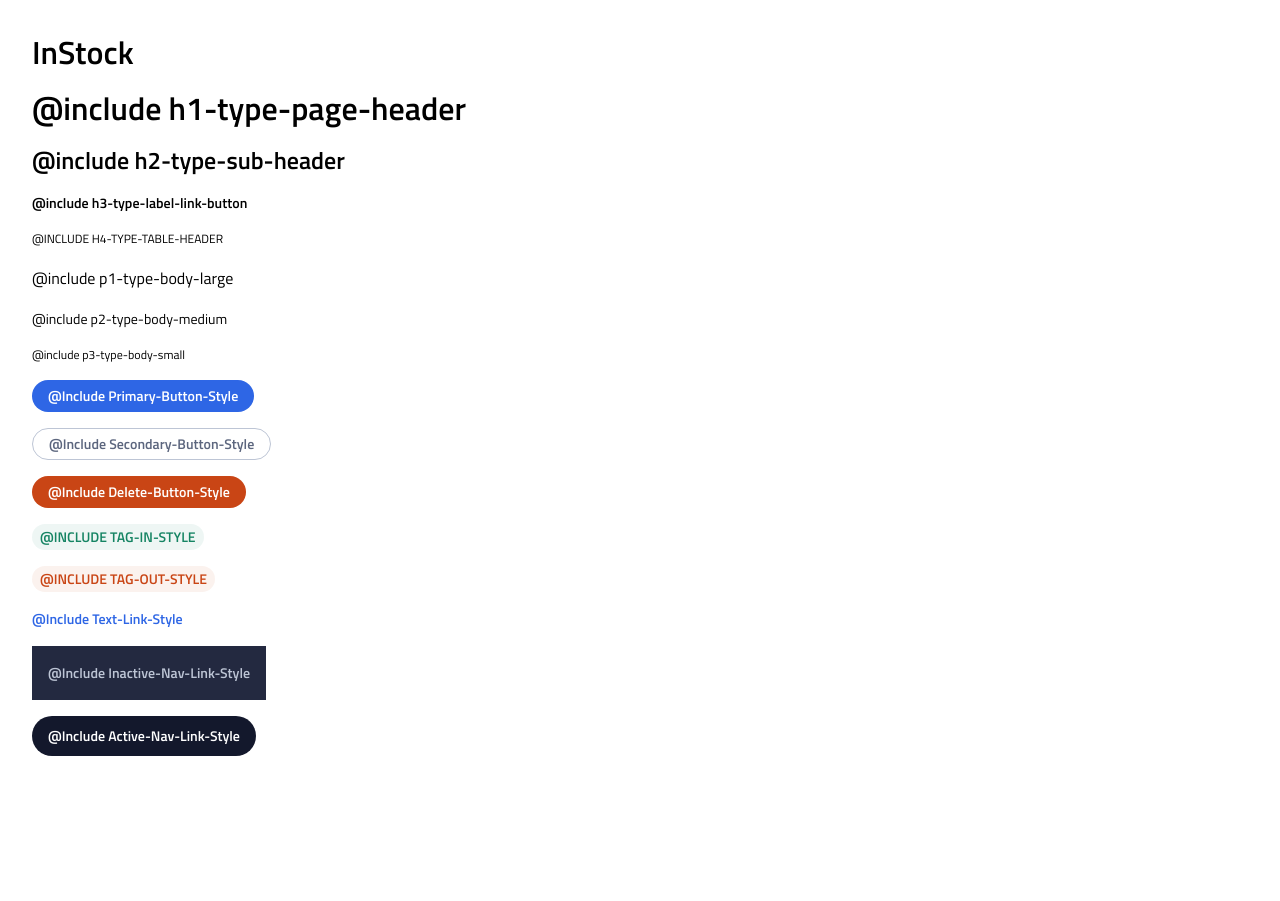
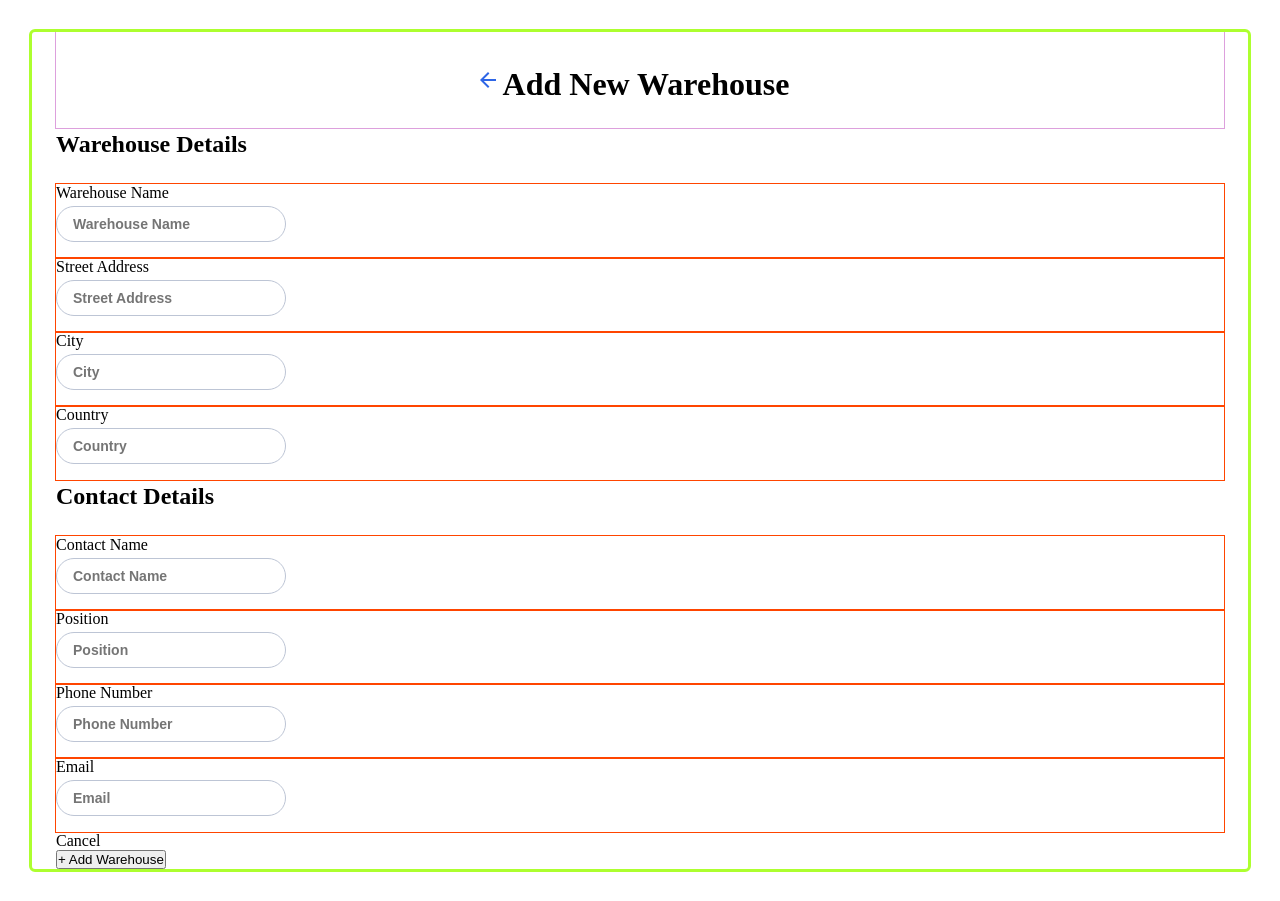
Before and after one commit to QurayshSaif/saturn-instock, a React (Create React App) app: page / in a window 1280 px wide. Before the commit the page ends 800 px from the top, so only its background shows below. Built offline with nearby package versions, Linux system fonts and the light colour scheme.

Commit message:
create back arrow button and input box components

```diff
--- a/src/App.js
+++ b/src/App.js
@@ -1,8 +1,10 @@
 import './App.scss'
+import AddWarehouse from './components/AddWarehouse/AddWarehouse';
 
 function App () {
   return (
-    <div className="App">
+    <>
+      {/* <div className="App">
         <h1>InStock</h1>
         <h1>@include h1-type-page-header</h1>
         <h2>@include h2-type-sub-header</h2>
@@ -19,7 +21,9 @@ function App () {
         <p className="text-link">@include text-link-style</p>
         <p className="inactive-nav">@include inactive-nav-link-style</p>
         <p className="active-nav">@include active-nav-link-style</p>
-    </div>
+      </div> */}
+      <AddWarehouse/>
+    </>
   );
 }
 
--- a/src/components/AddWarehouse/AddWarehouse.js
+++ b/src/components/AddWarehouse/AddWarehouse.js
@@ -13,19 +13,58 @@ const AddWarehouse = () => {
             </div>
             <div className='add-wh__details-ctr'>
                 <div className='add-wh__location-ctr'>
-                    <h2>Warehouse Details</h2>
+                    <h2 className='add-wh__subheader'>Warehouse Details</h2>
                     <InputBox
                         isTextarea={false}
                         html="warehouseName"
                         inputId="warehouseName"
                         inputName="Warehouse Name"
-
-
-
+                    />
+                    <InputBox
+                        isTextarea={false}
+                        html="streetName"
+                        inputId="streetName"
+                        inputName="Street Address"
+                    />
+                    <InputBox
+                        isTextarea={false}
+                        html="cityName"
+                        inputId="cityName"
+                        inputName="City"
+                    />
+                    <InputBox
+                        isTextarea={false}
+                        html="countryName"
+                        inputId="countryName"
+                        inputName="Country"
                     />
                 </div>
                 <div className='add-wh__contact-ctr'>
-                    <h2>Contact Details</h2>
+                    <h2 className='add-wh__subheader'>Contact Details</h2>
+                    <InputBox
+                        isTextarea={false}
+                        html="contactName"
+                        inputId="contactName"
+                        inputName="Contact Name"
+                    />
+                    <InputBox
+                        isTextarea={false}
+                        html="positionName"
+                        inputId="positionName"
+                        inputName="Position"
+                    />
+                    <InputBox
+                        isTextarea={false}
+                        html="phoneName"
+                        inputId="phoneName"
+                        inputName="Phone Number"
+                    />
+                    <InputBox
+                        isTextarea={false}
+                        html="emailName"
+                        inputId="emailName"
+                        inputName="Email"
+                    />
                 </div>
                 <div className='add-wh__buttons-ctr'>
                     <div className='add-wh__cancel-btn'><p>Cancel</p></div>
--- a/src/components/AddWarehouse/AddWarehouse.scss
+++ b/src/components/AddWarehouse/AddWarehouse.scss
@@ -15,4 +15,8 @@
         margin: 0;
         padding: 0 15px 0 3px;
     }
+
+    &__subheader {
+        padding-bottom: 24px;
+    }
 }
--- a/src/components/GoBackButton/GoBackButton.scss
+++ b/src/components/GoBackButton/GoBackButton.scss
@@ -2,7 +2,7 @@
     padding-top: 4px;
 
     &__img {
-        width: 20px;
-        height: 20px;
+        // width: 16px;
+        // height: 16px;
     }
 }
--- a/src/components/InputBox/InputBox.js
+++ b/src/components/InputBox/InputBox.js
@@ -15,7 +15,7 @@ const InputBox = ({isTextarea,htmlFor,className,inputId,inputName,name}) => {
                 <input
                     type="text"
                     placeholder={inputName}
-                    className={`inputbox ${className}`}
+                    className={`input__box ${className}`}
                     id={inputId}
                     name={name}
                 ></input>
--- a/src/components/InputBox/InputBox.scss
+++ b/src/components/InputBox/InputBox.scss
@@ -0,0 +1,19 @@
+@use '../../styles/partials/mixins' as *;
+@use '../../styles/partials/variables' as *;
+
+
+.input {
+    outline: 1px solid orangered;
+    display: flex;
+    flex-direction: column;
+
+    &__box {
+        @include secondary-button-style;
+        padding-left: $pad-med-16;
+        height: 36px;
+        margin-top: 4px;
+        margin-bottom: 16px;
+    }
+
+
+}
--- a/src/styles/partials/_typography.scss
+++ b/src/styles/partials/_typography.scss
@@ -1,27 +1,27 @@
 @use './variables' as *;
 
-@font-face {
-	font-family: 'Titillium Web';
-	src: url('../../assets/fonts/TitilliumWeb-Regular.eot');
-	src: url('../../assets/fonts/TitilliumWeb-Regular.eot?#iefix') format('embedded-opentype'),
-		url('../../assets/fonts/TitilliumWeb-Regular.woff2') format('woff2'),
-		url('../../assets/fonts/TitilliumWeb-Regular.woff') format('woff'),
-		url('../../assets/fonts/TitilliumWeb-Regular.ttf') format('truetype'),
-		url('../../assets/fonts/TitilliumWeb-Regular.svg#TitilliumWeb-Regular') format('svg');
-	font-weight: normal;
-	font-style: normal;
-	font-display: swap;
-}
+// @font-face {
+// 	font-family: 'Titillium Web';
+// 	src: url('../../assets/fonts/TitilliumWeb-Regular.eot');
+// 	src: url('../../assets/fonts/TitilliumWeb-Regular.eot?#iefix') format('embedded-opentype'),
+// 		url('../../assets/fonts/TitilliumWeb-Regular.woff2') format('woff2'),
+// 		url('../../assets/fonts/TitilliumWeb-Regular.woff') format('woff'),
+// 		url('../../assets/fonts/TitilliumWeb-Regular.ttf') format('truetype'),
+// 		url('../../assets/fonts/TitilliumWeb-Regular.svg#TitilliumWeb-Regular') format('svg');
+// 	font-weight: normal;
+// 	font-style: normal;
+// 	font-display: swap;
+// }
 
-@font-face {
-	font-family: 'Titillium Web';
-	src: url('../../assets/fonts/TitilliumWeb-SemiBold.eot');
-	src: url('../../assets/fonts/TitilliumWeb-SemiBold.eot?#iefix') format('embedded-opentype'),
-		url('../../assets/fonts/TitilliumWeb-SemiBold.woff2') format('woff2'),
-		url('../../assets/fonts/TitilliumWeb-SemiBold.woff') format('woff'),
-		url('../../assets/fonts/TitilliumWeb-SemiBold.ttf') format('truetype'),
-		url('../../assets/fonts/TitilliumWeb-SemiBold.svg#TitilliumWeb-SemiBold') format('svg');
-	font-weight: 600;
-	font-style: normal;
-	font-display: swap;
-}
+// @font-face {
+// 	font-family: 'Titillium Web';
+// 	src: url('../../assets/fonts/TitilliumWeb-SemiBold.eot');
+// 	src: url('../../assets/fonts/TitilliumWeb-SemiBold.eot?#iefix') format('embedded-opentype'),
+// 		url('../../assets/fonts/TitilliumWeb-SemiBold.woff2') format('woff2'),
+// 		url('../../assets/fonts/TitilliumWeb-SemiBold.woff') format('woff'),
+// 		url('../../assets/fonts/TitilliumWeb-SemiBold.ttf') format('truetype'),
+// 		url('../../assets/fonts/TitilliumWeb-SemiBold.svg#TitilliumWeb-SemiBold') format('svg');
+// 	font-weight: 600;
+// 	font-style: normal;
+// 	font-display: swap;
+// }
```
Lines whose indentation alone changed are shown as unchanged.
